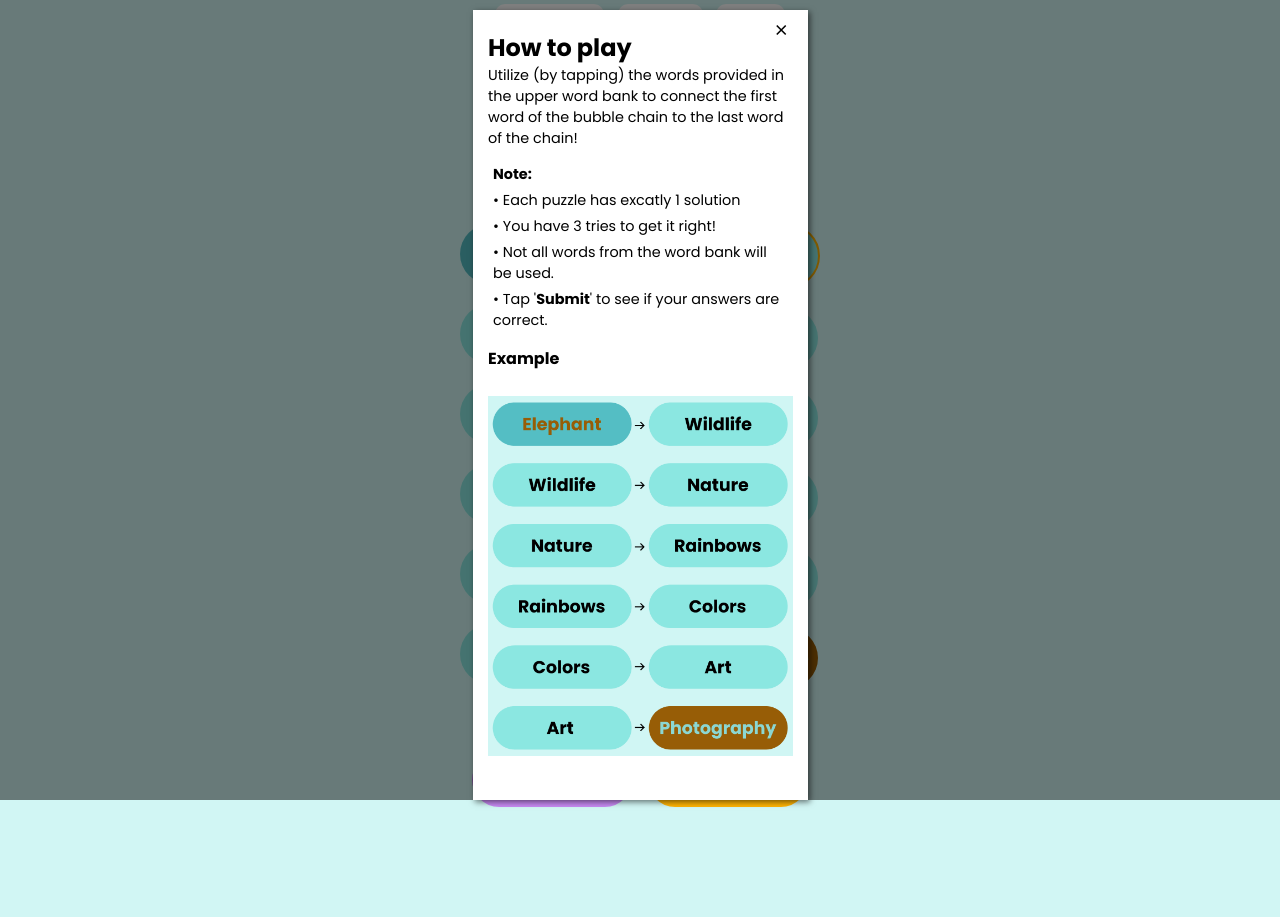
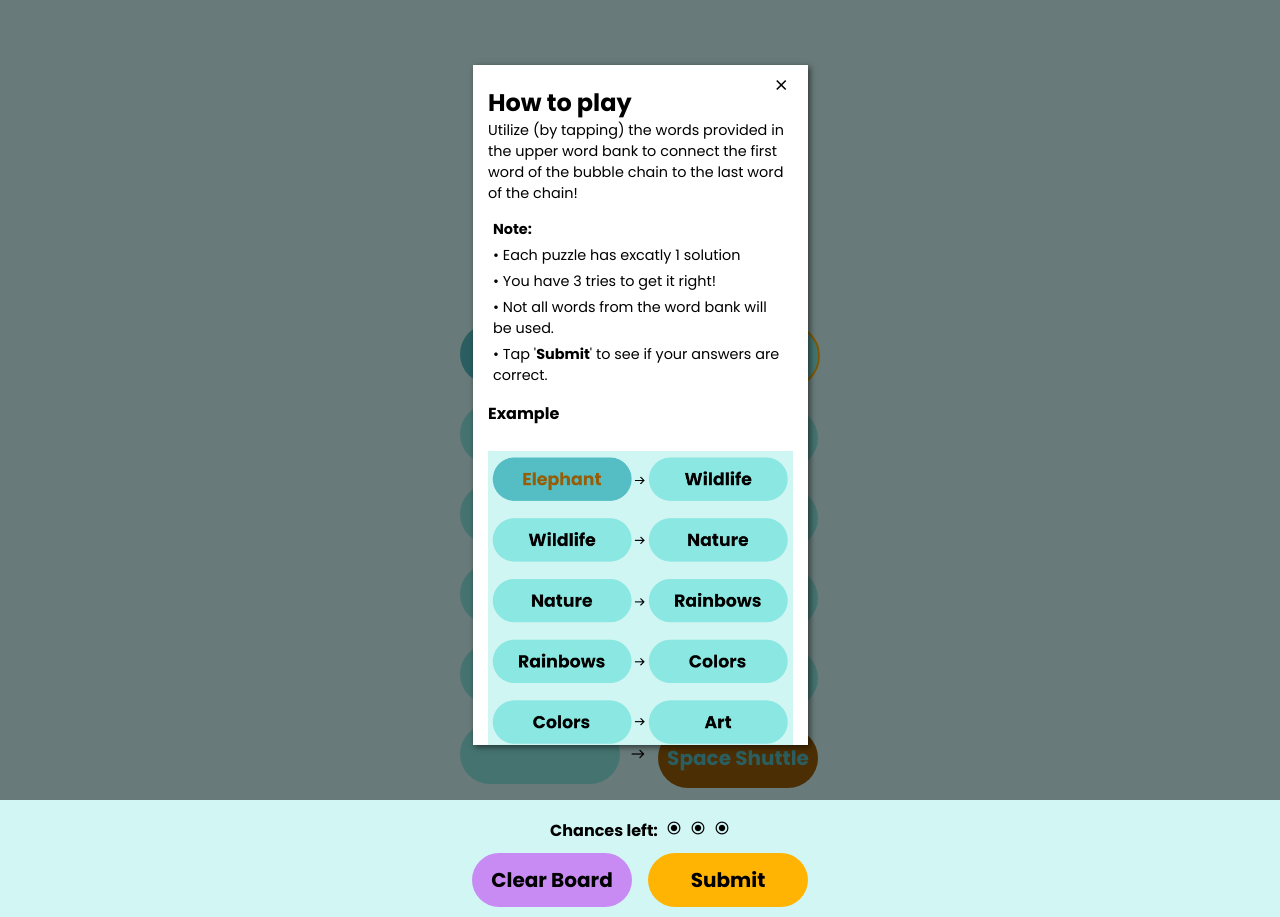
Before and after one commit to JoelCreate/wordsnap, a plain HTML site: page game.html in a window 1280 px wide. Before the commit the page ends 817 px from the top, so only its background shows below. Drawn offline with nearby package versions, Linux system fonts and the light colour scheme.

Commit message:
Update styles.css

```diff
--- a/styles.css
+++ b/styles.css
@@ -11,6 +11,7 @@ body {
   align-items: center;
   justify-content: center;
   height: 100vh;
+  padding-top: 100px;
 }
 
 .league-spartan-light {
@@ -118,8 +119,8 @@ footer {
 #how-to-play{
   padding: 20px 15px;
   text-align: left;
-  height: auto;
-  max-height: 765px;
+  height: 80dvh;
+  overflow-y: scroll;
   width: 305px;
   max-width: 400px;
   background: #fff;
```
